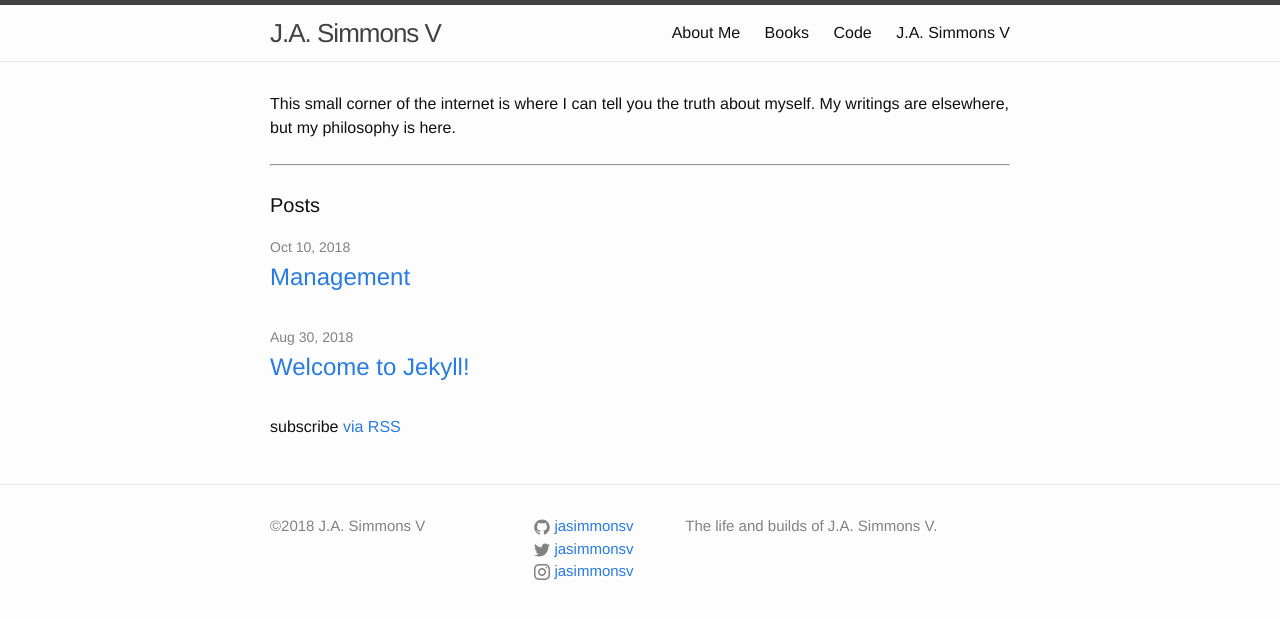
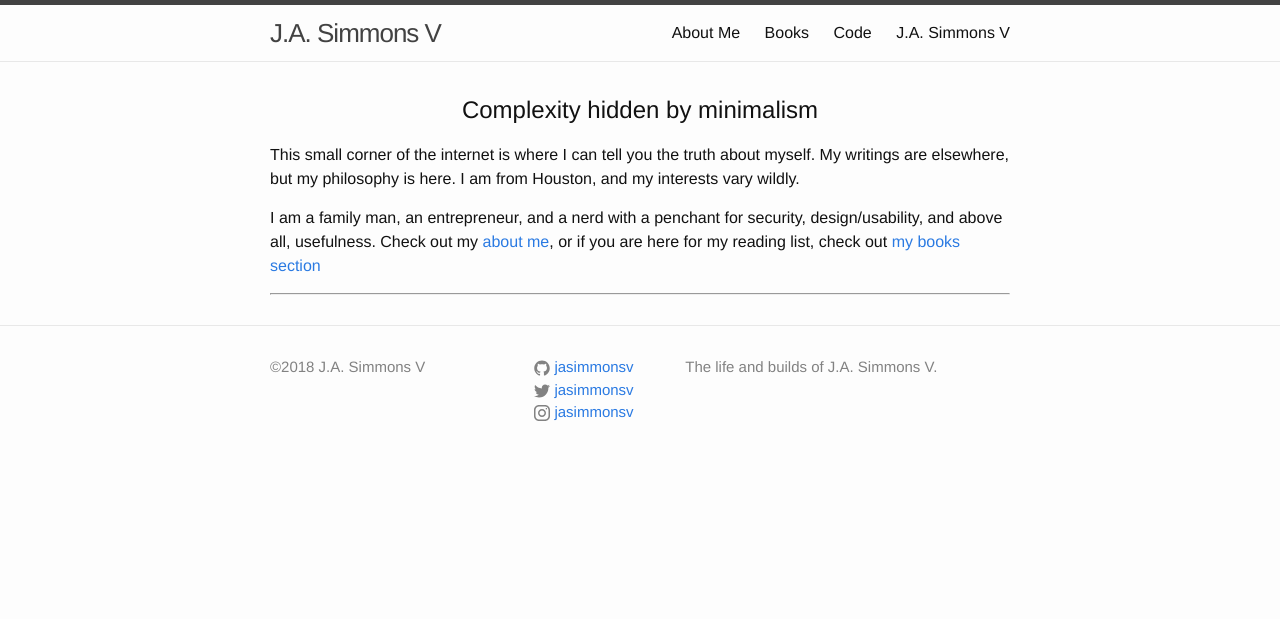
Before and after one commit to jasimmonsv/jasimmonsv.github.io, a Jekyll site: the page built from index.html, in a window 1280 px wide. Shown: the top 619 px of the page. Built offline with Jekyll 4.4.1, drawn with Linux system fonts in a browser that asks for light colours.

Commit message:
scrap posts from index.html

```diff
--- a/index.html
+++ b/index.html
@@ -3,25 +3,10 @@ layout: default
 ---
 
 <div class="home">
-  This small corner of the internet is where I can tell you the truth about myself. My writings are elsewhere, but my philosophy is here.<br>
-  <br>
+  <h2><center>Complexity hidden by minimalism</center></h2>
+  <p>This small corner of the internet is where I can tell you the truth about myself. My writings are elsewhere, but my philosophy is here. I am from Houston, and my interests vary wildly.</p>
+  <p>I am a family man, an entrepreneur, and a nerd with a penchant for security, design/usability, and above all, usefulness. Check out my <a href=./about/>about me</a>, or if you are here for my reading list, check out <a href=./books/>my books section</a></p>
   <hr>
-  <br>
-  <h1 class="page-heading">Posts</h1>
 
 
-  <ul class="post-list">
-    {% for post in site.posts %}
-      <li>
-        <span class="post-meta">{{ post.date | date: "%b %-d, %Y" }}</span>
-
-        <h2>
-          <a class="post-link" href="{{ post.url | prepend: site.baseurl }}">{{ post.title }}</a>
-        </h2>
-      </li>
-    {% endfor %}
-  </ul>
-
-  <p class="rss-subscribe">subscribe <a href="{{ "/feed.xml" | prepend: site.baseurl }}">via RSS</a></p>
-
 </div>
```
